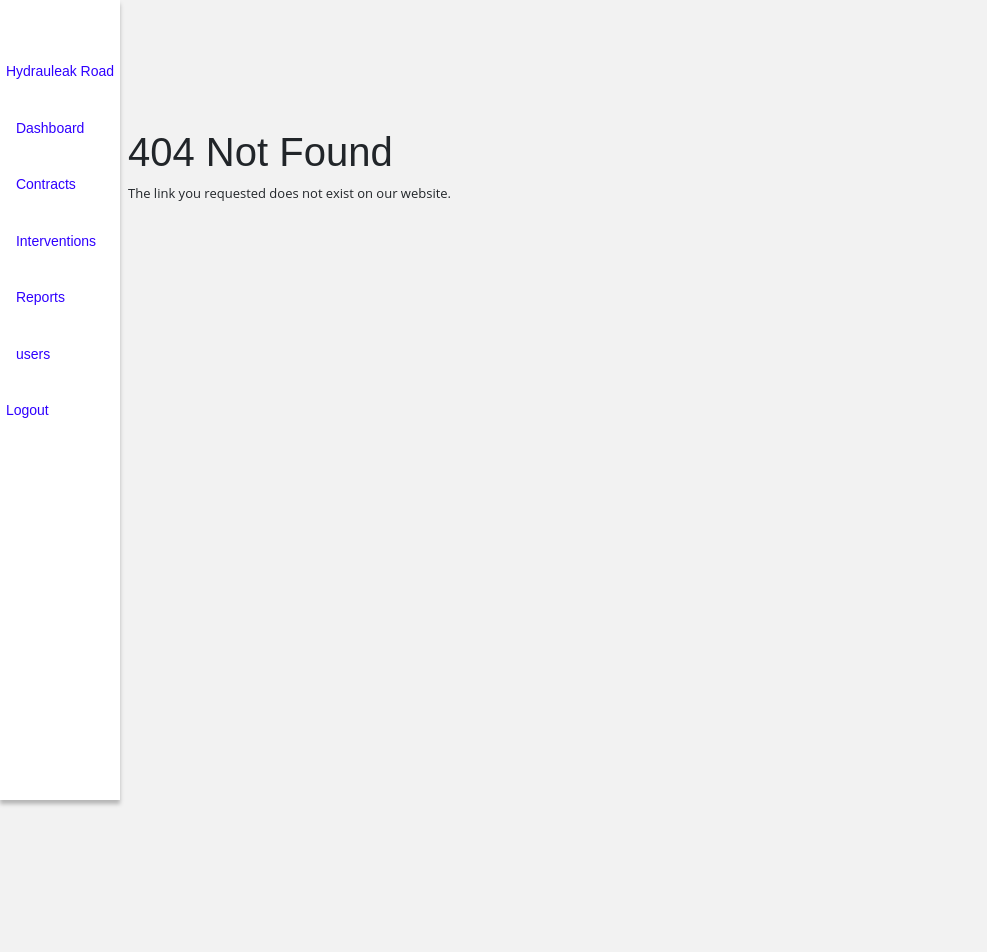
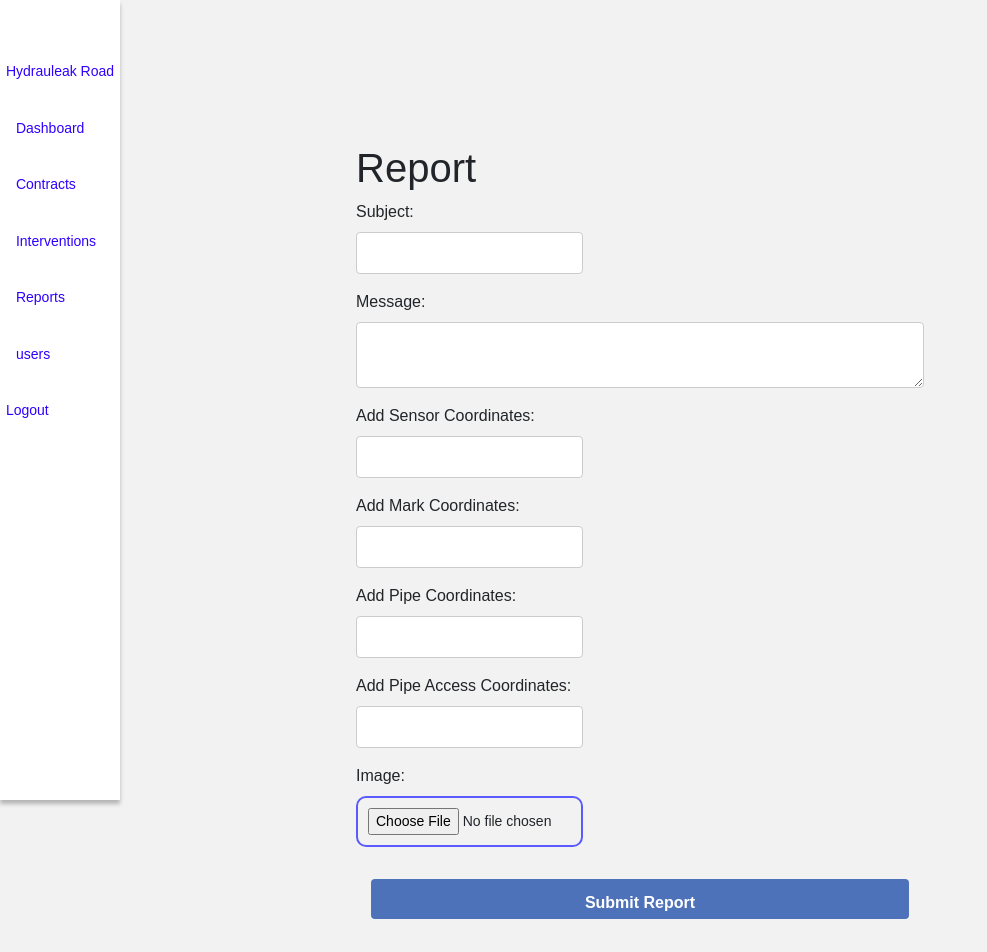
Before and after one commit to Fahmi1337/hydrauleak-road-frontend, a React (Create React App) app: page /post-report in a window 1280 px wide. Before the commit this address had no page. Shown: the top 952 px of the page, without its empty margins (0-987 px from the left). Before the commit the page ends 800 px from the top, so only its background shows below. Built offline with nearby package versions, Linux system fonts and the light colour scheme; sample sign-in values are in the browser's storage.

Commit message:
complete report

```diff
--- a/src/App.js
+++ b/src/App.js
@@ -12,6 +12,7 @@ import Signup from './containers/Signup';
 import Contracts from './containers/Contracts'
 // import ContractDetail from './containers/ContractDetail';
 import Reports from './containers/reports/Reports'
+import PostReport from './containers/reports/PostReport'
 import Interventions from './containers/Interventions'
 // import Activate from './containers/Activate';
 // import ResetPassword from './containers/ResetPassword';
@@ -69,6 +70,8 @@ const App = () => {
                     <Route path="/interventions" element={ !isToken ? <Navigate to="/login" /> : <Interventions/> }/>;
                     <Route path="/reports" element={ !isToken ? <Navigate to="/login" /> : <Reports/> }/>;
 
+                    <Route path="/post-report" element={ !isToken ? <Navigate to="/login" /> : <PostReport/> }/>;
+
                     <Route exact path='/login' element={<NoLayout><Login /></NoLayout>} />
                     <Route exact path='/signup' element={<NoLayout><Signup /></NoLayout>} />
 
--- /dev/null
+++ b/src/containers/reports/PostReport.js
@@ -0,0 +1,81 @@
+import React, { useState } from 'react';
+import axios from 'axios';
+import './postReport.css';
+
+function PostReport() {
+  const [user, setUser] = useState(2);
+  const [subject, setSubject] = useState('');
+  const [message, setMessage] = useState('');
+  const [addSensorCoordinates, setAddSensorCoordinates] = useState([]);
+  const [addMarkCoordinates, setAddMarkCoordinates] = useState([]);
+  const [addPipeCoordinates, setAddPipeCoordinates] = useState([]);
+  const [addPipeAccessCoordinates, setAddPipeAccessCoordinates] = useState([]);
+  const [image, setImage] = useState(null);
+
+  const handleSubmit = async (e) => {
+    e.preventDefault();
+    const report = {
+
+      subject,
+      message,
+      add_sensor_coordinates: addSensorCoordinates.split(',').map(coord => parseFloat(coord)),
+      add_mark_coordinates: addMarkCoordinates.split(',').map(coord => parseFloat(coord)),
+      add_pipe_coordinates: addPipeCoordinates.split(',').map(coord => parseFloat(coord)),
+      add_pipe_access_coordinates: addPipeAccessCoordinates.split(',').map(coord => parseFloat(coord)),
+
+    //   image,
+      report_date: new Date().toISOString(),
+    };
+    try {
+      const response = await axios.post(`${process.env.REACT_APP_API_URL}/api/reports/`, report,{
+        headers: {
+          'Authorization': 'Bearer ' +  localStorage.getItem("token")
+        }
+      });
+
+      console.log(response.data); // log the response data from the backend
+    } catch (error) {
+      console.error(error); // log any errors that occur during the request
+    }
+  };
+
+  return (
+
+
+
+        <form onSubmit={handleSubmit}>
+        <h1> Report </h1>
+      <label>
+        Subject:
+        <input type="text" value={subject} onChange={(e) => setSubject(e.target.value)} />
+      </label>
+      <label>
+        Message:
+        <textarea value={message} onChange={(e) => setMessage(e.target.value)} />
+      </label>
+      <label>
+        Add Sensor Coordinates:
+        <input type="text" value={addSensorCoordinates} onChange={(e) => setAddSensorCoordinates(e.target.value)} />
+      </label>
+      <label>
+        Add Mark Coordinates:
+        <input type="text" value={addMarkCoordinates} onChange={(e) => setAddMarkCoordinates(e.target.value)} />
+      </label>
+      <label>
+        Add Pipe Coordinates:
+        <input type="text" value={addPipeCoordinates} onChange={(e) => setAddPipeCoordinates(e.target.value)} />
+      </label>
+      <label>
+        Add Pipe Access Coordinates:
+        <input type="text" value={addPipeAccessCoordinates} onChange={(e) => setAddPipeAccessCoordinates(e.target.value)} />
+      </label>
+      <label>
+        Image:
+        <input type="file" onChange={(e) => setImage(e.target.files[0])} />
+      </label>
+      <button type="submit">Submit Report</button>
+    </form>
+  );
+}
+
+export default PostReport;
--- a/src/containers/reports/Reports.js
+++ b/src/containers/reports/Reports.js
@@ -66,14 +66,14 @@ const handleDeleteUser =async (reportId) => {
 
 // display data table
   const displayData = data
-  .filter(report => report.user.name.toLowerCase().includes(searchTerm.toLowerCase()))
-  .filter(report => selectedRole === '' || report.roles === selectedRole)
+  .filter(report => report.user_name.toLowerCase().includes(searchTerm.toLowerCase()))
+  .filter(report => selectedRole === '' || report.user_role === selectedRole)
   .slice(pagesVisited, pagesVisited + itemsPerPage)
   .map(report => (
     <tr key={report.id}  onClick={() => handleRowClick(report)}>
          <td>{report.id}</td>
-         <td>{report.user.name}</td>
-         <td>{report.user.roles}</td>
+         <td>{report.user_name}</td>
+         <td>{report.user_role}</td>
          <td>{report.report_date}</td>
          <td>{report.subject}</td>
          <td>{report.message}</td>
--- /dev/null
+++ b/src/containers/reports/postReport.css
@@ -0,0 +1,41 @@
+form {
+    display: flex;
+    flex-direction: column;
+    margin: 0 auto;
+    max-width: 600px;
+    padding: 16px;
+  }
+
+  label {
+    display: flex;
+    flex-direction: column;
+    margin-bottom: 16px;
+  }
+
+  input[type="text"],
+  textarea {
+    border: 1px solid #ccc;
+    border-radius: 4px;
+    font-size: 16px;
+    padding: 8px;
+    margin-top: 8px;
+  }
+
+  input[type="file"] {
+    margin-top: 8px;
+  }
+
+  button[type="submit"] {
+    background-color: #4D72B9; /* Blue color */
+    border: none;
+    border-radius: 4px;
+    color: white;
+    cursor: pointer;
+    font-size: 16px;
+    margin-top: 16px;
+    padding: 12px;
+  }
+
+  button[type="submit"]:hover {
+    background-color: #2A3D6E; /* Darker blue on hover */
+  }
```
